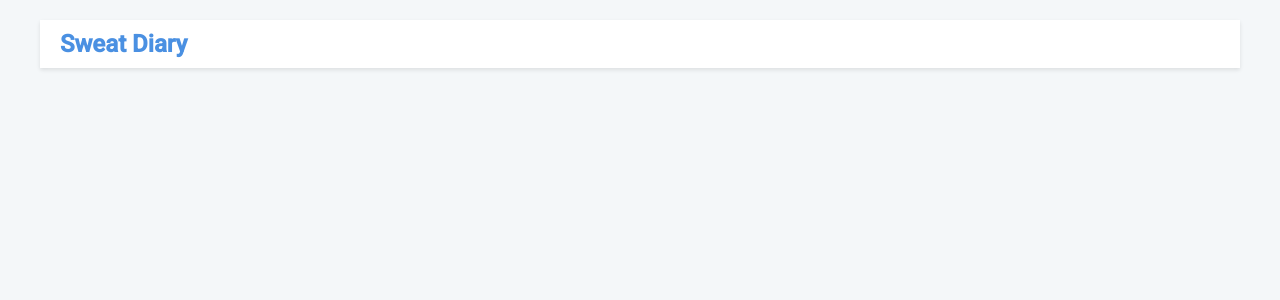
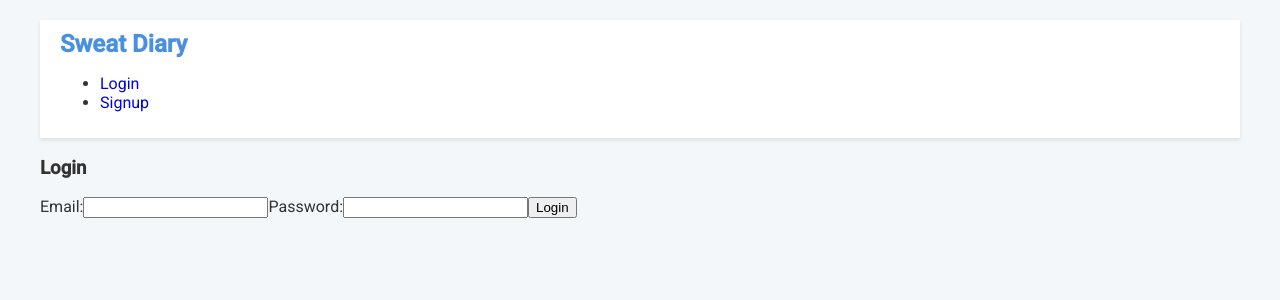
Before and after one commit to zmankali-22/sweatDiary-frontend, a React (Vite) app: page /login in a window 1280 px wide. Before the commit this address had no page. Shown: the top 300 px of the page. Built offline with nearby package versions, Linux system fonts and the light colour scheme.

Commit message:
create sign up sign in page

```diff
--- a/src/App.jsx
+++ b/src/App.jsx
@@ -1,6 +1,8 @@
 import { BrowserRouter, Routes, Route} from 'react-router-dom'
 import Home from './pages/Home'
 import Navbar from './components/Navbar'
+import Login from './pages/Login'
+import Signup from './pages/Signup'
 
 
 function App() {
@@ -14,6 +16,8 @@ function App() {
       <div className='pages'>
         <Routes>
           <Route path='/' element={<Home/>} />
+          <Route path='/login' element={<Login/>} />
+          <Route path='/signup' element={<Signup/>} />
 
         </Routes>
       </div>
--- a/src/components/Navbar.jsx
+++ b/src/components/Navbar.jsx
@@ -7,6 +7,11 @@ export default function Navbar() {
                 <Link to="/">
                     <h1>Sweat Diary</h1>
                 </Link>
+                <ul>
+                    <li><Link to="/login">Login</Link></li>
+                    <li><Link to="/signup">Signup</Link></li>
+                </ul>
+
             </nav>
         </header>
   )
--- /dev/null
+++ b/src/pages/Login.jsx
@@ -0,0 +1,27 @@
+import { useState } from "react"
+
+export default function Login() {
+
+    const [email, setEmail] = useState('')
+    const [password, setPassword] = useState('')
+
+    const handleSubmit = async(e) => {
+        e.preventDefault()
+        console.log(email, password)
+    }
+  return (
+    <form className="login" onSubmit={handleSubmit}>
+        <h3>Login</h3>
+        <label>
+          Email:
+          <input type="email" value={email} onChange={(e) => setEmail(e.target.value)} />
+        </label>
+        <label>
+          Password:
+          <input type="password" value={password} onChange={(e) => setPassword(e.target.value)} />
+        </label>
+        <button>Login</button>
+
+    </form>
+  )
+}
--- /dev/null
+++ b/src/pages/Signup.jsx
@@ -0,0 +1,27 @@
+import { useState } from "react"
+
+export default function Signup() {
+
+    const [email, setEmail] = useState('')
+    const [password, setPassword] = useState('')
+
+    const handleSubmit = async(e) => {
+        e.preventDefault()
+        console.log(email, password)
+    }
+  return (
+    <form className="signup" onSubmit={handleSubmit}>
+        <h3>Sign UP</h3>
+        <label>
+          Email:
+          <input type="email" value={email} onChange={(e) => setEmail(e.target.value)} />
+        </label>
+        <label>
+          Password:
+          <input type="password" value={password} onChange={(e) => setPassword(e.target.value)} />
+        </label>
+        <button>Sign UP</button>
+
+    </form>
+  )
+}
```
